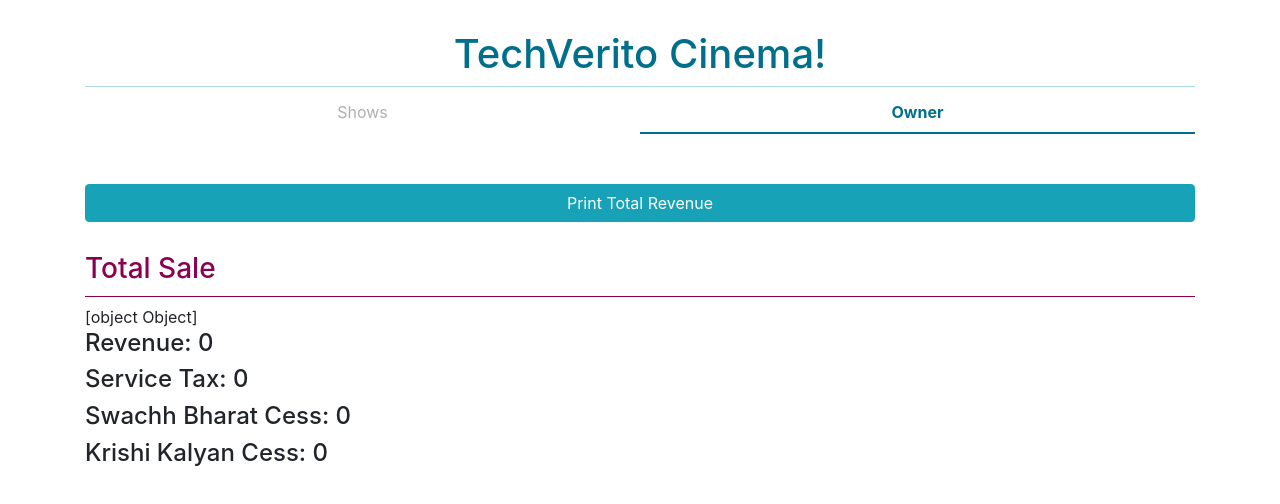
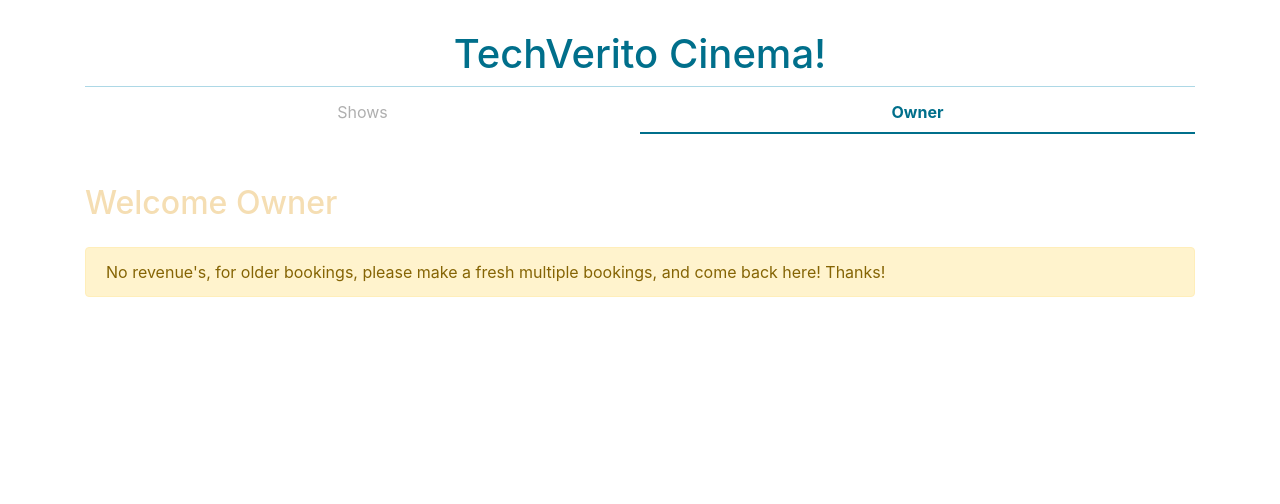
Before and after one commit to jsbimra/ng-magic-cinema, an Angular app: page /owner in a window 1280 px wide. Shown: the top 504 px of the page. Built offline with nearby package versions, Linux system fonts and the light colour scheme.

Commit message:
fixed revenue generated screen

```diff
--- a/src/app/owner/owner.component.html
+++ b/src/app/owner/owner.component.html
@@ -1,12 +1,20 @@
 <section class=" owner-component">
-  <button class="btn btn-info btn-block" (click)="onReveuneGenerate()">Print Total Revenue</button>
 
-  <div class="total-revenue">
-    <h3>Total Sale</h3>
-    {{revenuePayLoad}}
-    <h4>Revenue: {{revenuePayLoad.total}}</h4>
-    <h4>Service Tax: {{revenuePayLoad.tax}}</h4>
-    <h4>Swachh Bharat Cess: {{revenuePayLoad.sbc}}</h4>
-    <h4>Krishi Kalyan Cess: {{revenuePayLoad.kkc}}</h4>
+    <h2>Welcome Owner</h2>
+
+  <p class="alert alert-warning" *ngIf="!isRevenuePayLoadReady">
+    No revenue's, for older bookings, please make a fresh multiple bookings, and come back here!
+    Thanks!
+  </p>
+
+  <div class="total-revenue" *ngIf="isRevenuePayLoadReady">
+  <!-- <button class="btn btn-info btn-block" (click)="onReveuneGenerate()">Check Total Revenue</button> -->
+
+    <h3>Total Sale's</h3>
+    <!-- {{revenuePayLoad | json}} -->
+    <h4>Revenue: {{revenuePayLoad.total | currency:'INR'}}</h4>
+    <h4>Service Tax: {{revenuePayLoad.tax | currency:'INR'}}</h4>
+    <h4>Swachh Bharat Cess: {{revenuePayLoad.sbc | currency:'INR'}}</h4>
+    <h4>Krishi Kalyan Cess: {{revenuePayLoad.kkc | currency:'INR'}}</h4>
   </div>
 </section>
--- a/src/app/owner/owner.component.ts
+++ b/src/app/owner/owner.component.ts
@@ -11,13 +11,15 @@ import { RevenuePayloadType } from '../shared/show.model';
 export class OwnerComponent implements OnInit, OnDestroy {
   // private subRevenueGen: Subscription;
 
+  isRevenuePayLoadReady: boolean = false;
   revenuePayLoad: RevenuePayloadType;
 
   constructor(private cinemaService: CinemaService) { }
 
   ngOnInit() {
     console.log(this.revenuePayLoad);
-    this.revenuePayLoad = new RevenuePayloadType(0, 0, 0, 0)
+    this.revenuePayLoad = new RevenuePayloadType(0, 0, 0, 0);
+    this.onReveuneGenerate();
   }
 
   ngOnDestroy() {
@@ -29,10 +31,14 @@ export class OwnerComponent implements OnInit, OnDestroy {
     this.cinemaService.getRevenueGenerated()
       .subscribe(
         total => {
-          console.log(total);
-          console.log(this.cinemaService.getTotalRevenue(total));
           this.revenuePayLoad = this.cinemaService.getTotalRevenue(total);
           console.log(this.revenuePayLoad);
+
+          if(this.revenuePayLoad.total !== 0) {
+            this.isRevenuePayLoadReady = true;
+          } else {
+            this.isRevenuePayLoadReady = false;
+          }
         }
       )
   }
--- a/src/app/services/cinema.service.ts
+++ b/src/app/services/cinema.service.ts
@@ -80,15 +80,15 @@ export class CinemaService {
   }
 
   calculateTotal(subtotal: number, taxRate: number = this.taxRate, sbc: number = this.sbc, kkc: number = this.kkc) {
-    return subtotal + (Math.floor((subtotal * taxRate / 100)) + Math.floor((subtotal * sbc / 100)) + Math.floor((subtotal * kkc / 100)) );
+    return subtotal + (Math.abs((subtotal * taxRate / 100)) + Math.abs((subtotal * sbc / 100)) + Math.abs((subtotal * kkc / 100)));
   }
 
   getTotalRevenue(total: number) {
     return {
       total,
-      tax: total - Math.floor((total * this.taxRate/100)),
-      sbc: total - Math.floor((total * this.sbc/100)),
-      kkc: total - Math.floor((total * this.kkc/100))
+      tax: this.roundDigits(total - (total - Math.abs((total * this.taxRate / 100))), 2),
+      sbc: this.roundDigits(total - (total - Math.abs((total * this.sbc / 100))), 2),
+      kkc: this.roundDigits(total - (total - Math.abs((total * this.kkc / 100))), 2)
     }
   }
 
@@ -108,10 +108,14 @@ export class CinemaService {
   }
 
   setTotalRevenue(total) {
-      this.revenueGenerated.next(total);
+    this.revenueGenerated.next(total);
   }
 
   getRevenueGenerated(): Observable<any> {
     return this.revenueGenerated.asObservable()
   }
+
+  roundDigits(value:any, places:any) {
+    return +(Math.round(value + "e+" + places) + "e-" + places);
+  }
 }
--- a/src/app/shows/show/show.component.html
+++ b/src/app/shows/show/show.component.html
@@ -21,8 +21,9 @@
 
     <div class="legend-panel float-right text-right">
       <h4>Info</h4>
-      <p><strong>Available Ticket:</strong> <span class="seat"></span></p>
-      <p><strong>Booked Ticket:</strong> <span class="seat booked-seat"></span></p>
+      <p><strong>Available Seat:</strong> <span class="seat"></span></p>
+      <p><strong>Selected Seat:</strong> <span class="seat booked-seat active"></span></p>
+      <p><strong>Booked Seat:</strong> <span class="seat booked-seat"></span></p>
     </div>
 
     <div class="legend-panel action float-right text-right" *ngIf="isSeatSelected">
--- a/src/app/shows/show/ticket-type/ticket-type.component.ts
+++ b/src/app/shows/show/ticket-type/ticket-type.component.ts
@@ -48,7 +48,7 @@ export class TicketTypeComponent implements OnInit, OnDestroy {
     // console.log(seat, rate);
 
     if (seat && rate) {
-      console.log('is seat selected? ', this.isSeatSelected);
+      // console.log('is seat selected? ', this.isSeatSelected);
 
       if (!this.selectedSeat.includes(seat)) {
         this.selectedSeat.push(seat);
--- a/src/styles.scss
+++ b/src/styles.scss
@@ -1,8 +1,13 @@
 /* You can add global styles to this file, and also import other style files */
 
 
-h3, h2, a {
+h3, a {
     color: rgb(139, 0, 81);
+}
+
+h2 {
+    color: wheat;
+    margin-bottom: 25px;
 }
 
 a:hover {
@@ -170,8 +175,8 @@ article {
     text-align: center;
 
     &.active {
-        background: rgb(0, 223, 130);
-        color: white !important;
+        background: wheat; // rgb(0, 223, 130);
+        color: rgb(255, 255, 255) !important;
     }
 }
 
```
